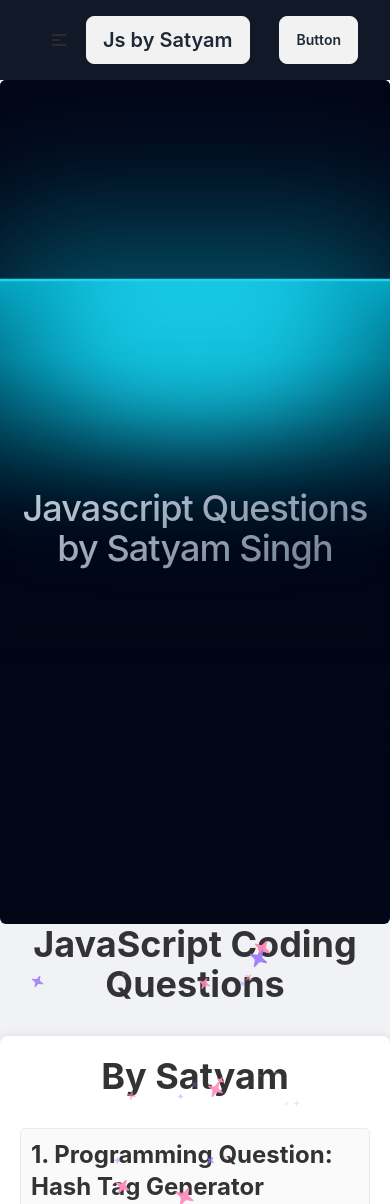
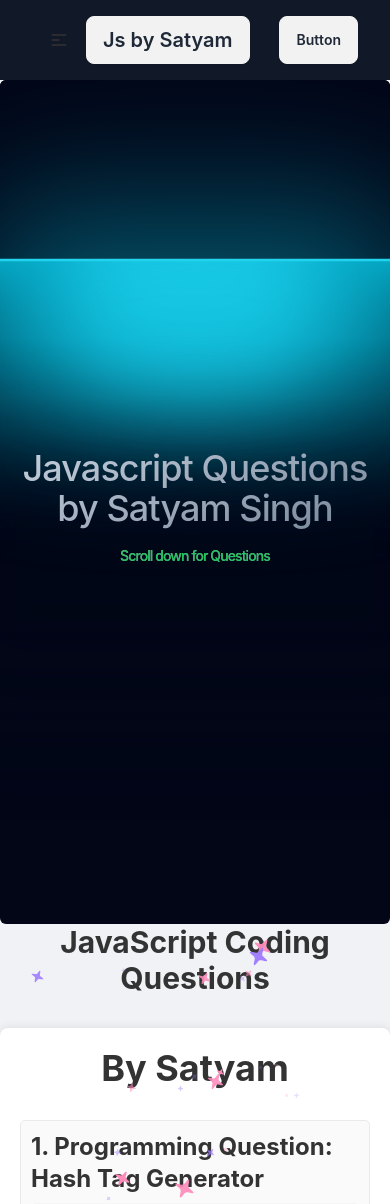
Before and after one commit to satyamgit1/100-Javascript-Question-APP, a Next.js app: page / in a window 390 px wide. Shown: the top 1204 px of the page. Built offline with nearby package versions, Linux system fonts and the light colour scheme.

Commit message:
added design in home page

```diff
--- a/package.json
+++ b/package.json
@@ -15,6 +15,7 @@
     "next": "14.2.5",
     "react": "^18",
     "react-dom": "^18",
+    "react-scroll": "^1.9.0",
     "tailwind-merge": "^2.4.0"
   },
   "devDependencies": {
--- a/src/pages/index.js
+++ b/src/pages/index.js
@@ -6,7 +6,6 @@ import SparklesText from "../components/magicui/SparklesText"; // Adjust the pat
 import { motion } from "framer-motion";
 import { LampContainer } from "../components/ui/lamp";
 import Navbar from "@/components/Navbar";
-import Image from "next/image";
 
 export async function getStaticProps() {
   const filePath = path.join(process.cwd(), "data", "questions.json");
@@ -14,7 +13,6 @@ export async function getStaticProps() {
   const questions = JSON.parse(jsonData);
 
   return {
-
     props: {
       questions,
     },
@@ -24,7 +22,7 @@ export async function getStaticProps() {
 const Home = ({ questions }) => {
   return (
     <div>
-    <Navbar />
+      <Navbar />
       <LampContainer>
         <motion.h1
           initial={{ opacity: 0.5, y: 100 }}
@@ -34,16 +32,24 @@ const Home = ({ questions }) => {
             duration: 0.8,
             ease: "easeInOut",
           }}
-          className="mt-8 bg-gradient-to-br from-slate-300 to-slate-500 py-4 bg-clip-text text-center text-4xl font-medium tracking-tight text-transparent md:text-7xl"
+          className="mt-8 bg-gradient-to-br from-slate-300 to-slate-500 py-4 bg-clip-text text-center text-4xl font-medium tracking-tight text-transparent md:text-6xl"
         >
-          Javascript Questions <br /> by Satyam Singh
+          Javascript Questions <br /> by Satyam Singh <br />
+          <a
+            href="#questions"
+            className="text-sm text-green-500 hover:underline cursor-pointer"
+          >
+            Scroll down for Questions
+          </a>
         </motion.h1>
       </LampContainer>
       <SparklesText
         text="JavaScript Coding Questions"
-        className="text-center text-4xl mb-8"
+        className="text-center text-3xl md:text-4xl mb-8"
       />
-      <Questions questions={questions} />
+      <div id="questions">
+        <Questions questions={questions} />
+      </div>
     </div>
   );
 };
--- a/src/styles/globals.css
+++ b/src/styles/globals.css
@@ -7,6 +7,9 @@
   margin: 0;
   padding: 0;
   box-sizing: border-box;
+}
+html {
+  scroll-behavior: smooth;
 }
 
 body {
```
Also changed, not shown: 1 other file (tests, documents, lock files or other folders).
